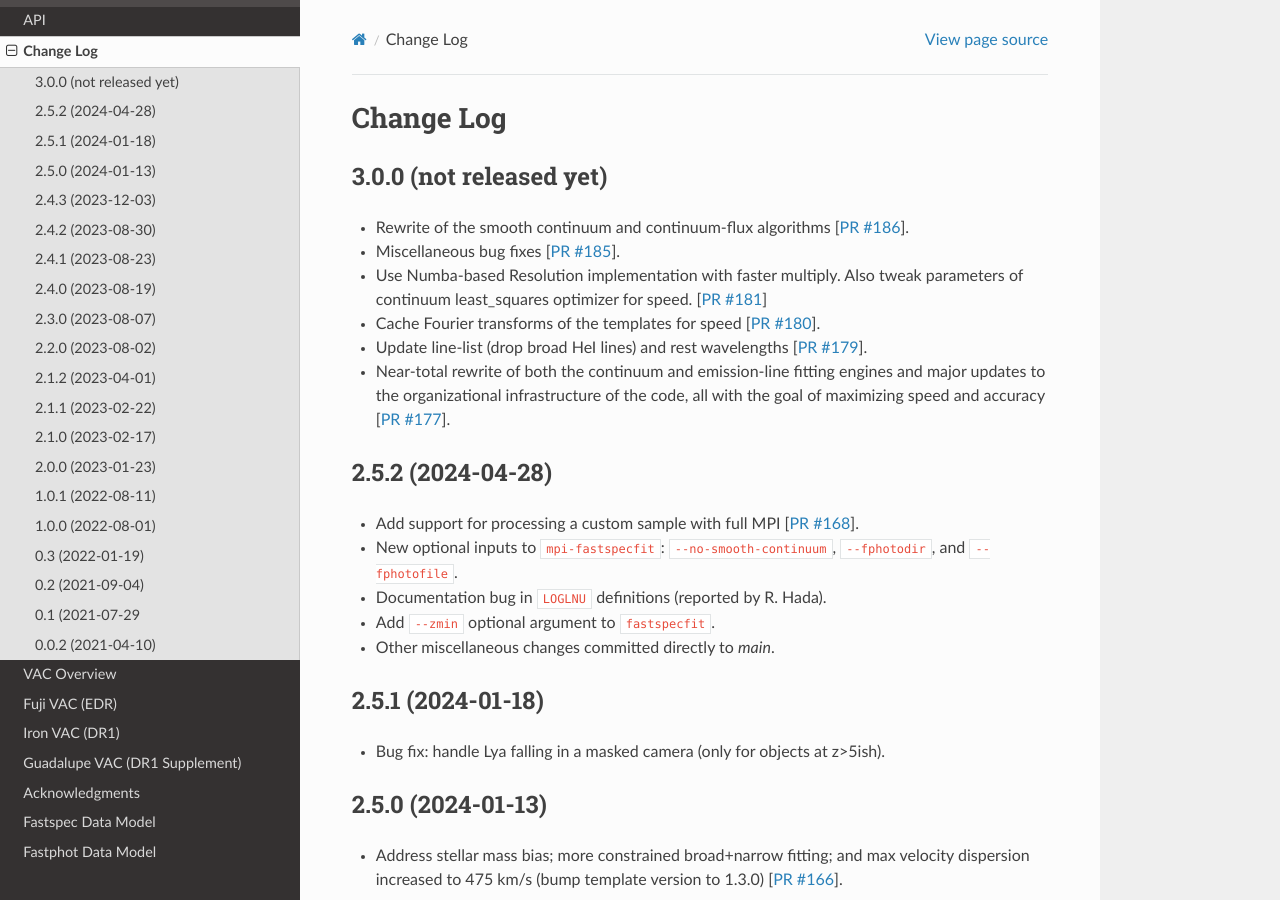
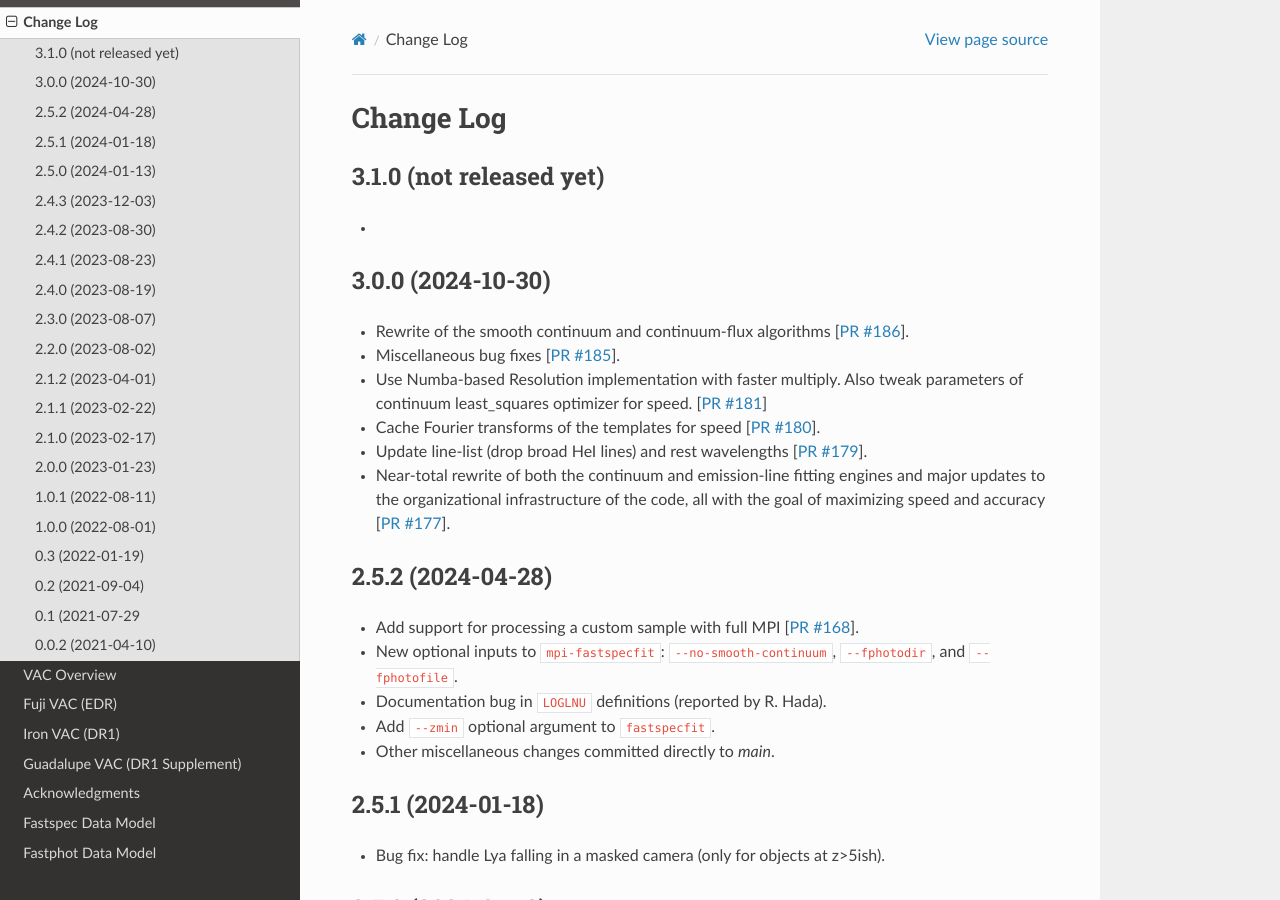
Before and after one commit to desihub/fastspecfit, a Sphinx documentation site: the page built from doc/changes.rst, in a window 1280 px wide and 900 px high. Built offline with Sphinx 7.4.7 and the Read the Docs theme 3.1.0, drawn with Linux system fonts in a browser that asks for light colours.

Commit message:
tag 3.0.0

```diff
--- a/doc/changes.rst
+++ b/doc/changes.rst
@@ -2,8 +2,13 @@
 Change Log
 ==========
 
-3.0.0 (not released yet)
+3.1.0 (not released yet)
 ------------------------
+
+*
+
+3.0.0 (2024-10-30)
+------------------
 
 * Rewrite of the smooth continuum and continuum-flux algorithms [`PR #186`_].
 * Miscellaneous bug fixes [`PR #185`_].
--- a/py/fastspecfit/_version.py
+++ b/py/fastspecfit/_version.py
@@ -1 +1 @@
-__version__ = '2.5.2.dev1360'
+__version__ = '3.0.0'
```
